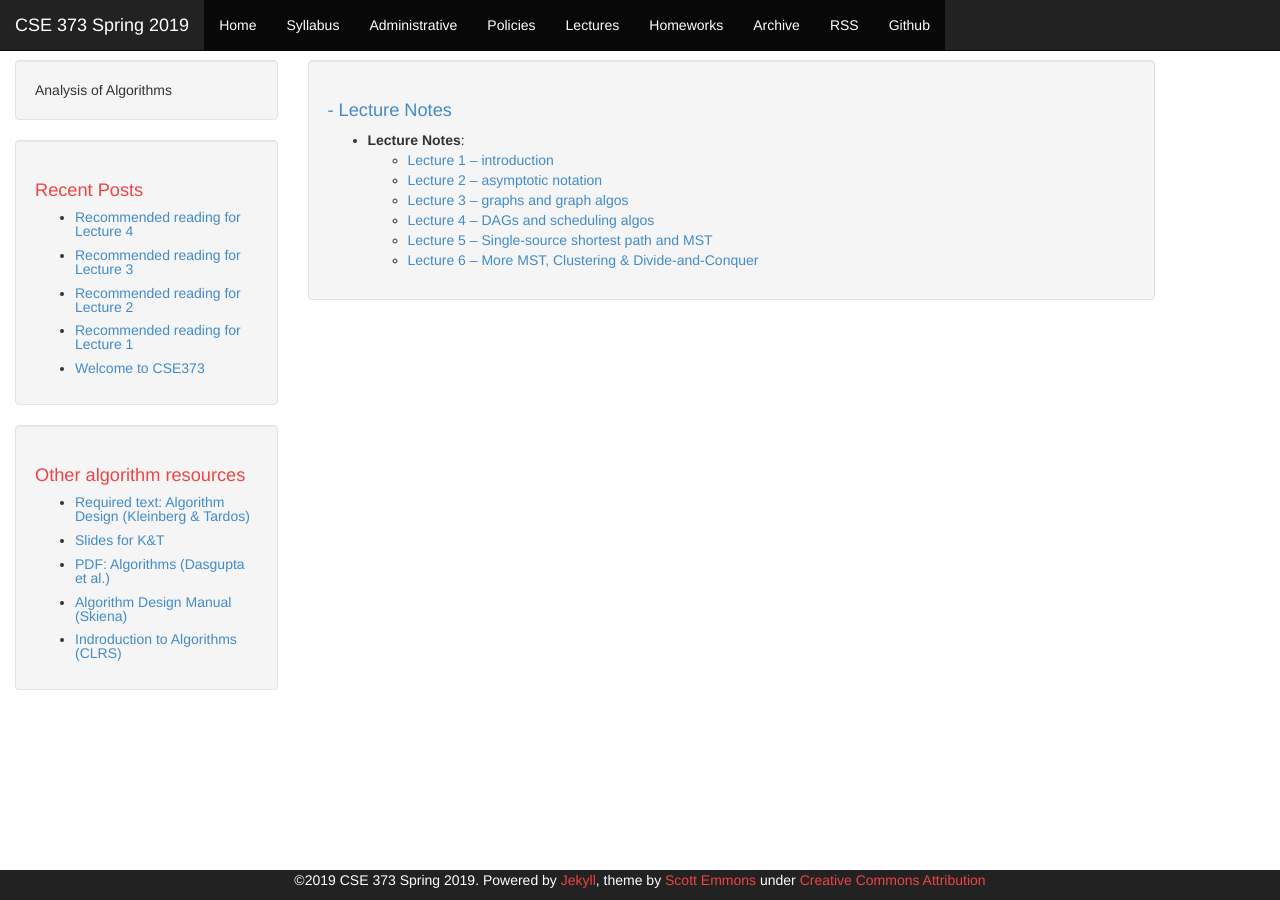
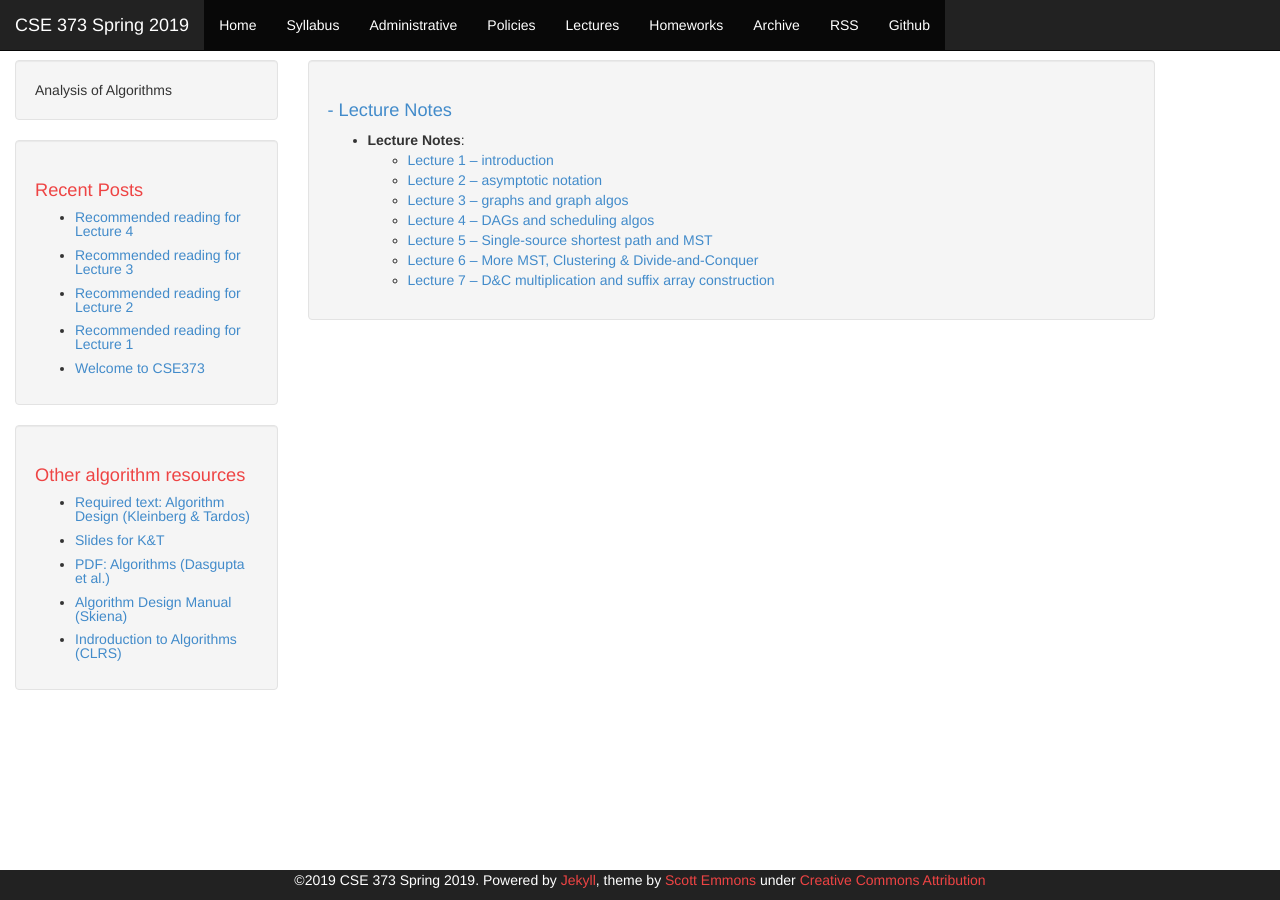
Before and after one commit to rob-p/CSE373S19, a Jekyll site: the page built from lectures.md, in a window 1280 px wide. Built offline with Jekyll 4.4.1, drawn with Linux system fonts in a browser that asks for light colours.

Commit message:
add Lecture 7

```diff
--- a/lectures.md
+++ b/lectures.md
@@ -11,6 +11,7 @@ published: true
     * [Lecture 4 -- DAGs and scheduling algos][4]
     * [Lecture 5 -- Single-source shortest path and MST][5]
     * [Lecture 6 -- More MST, Clustering & Divide-and-Conquer][6]
+    * [Lecture 7 -- D&C multiplication and suffix array construction][7]
 
 
 
@@ -21,3 +22,4 @@ published: true
 [4]:{{ site.url }}/notes/Lec4.pdf
 [5]:{{ site.url }}/notes/Lec5.pdf
 [6]:{{ site.url }}/notes/Lec6.pdf
+[7]:{{ site.url }}/notes/Lec7.pdf
```
Also changed, not shown: 1 other file.
